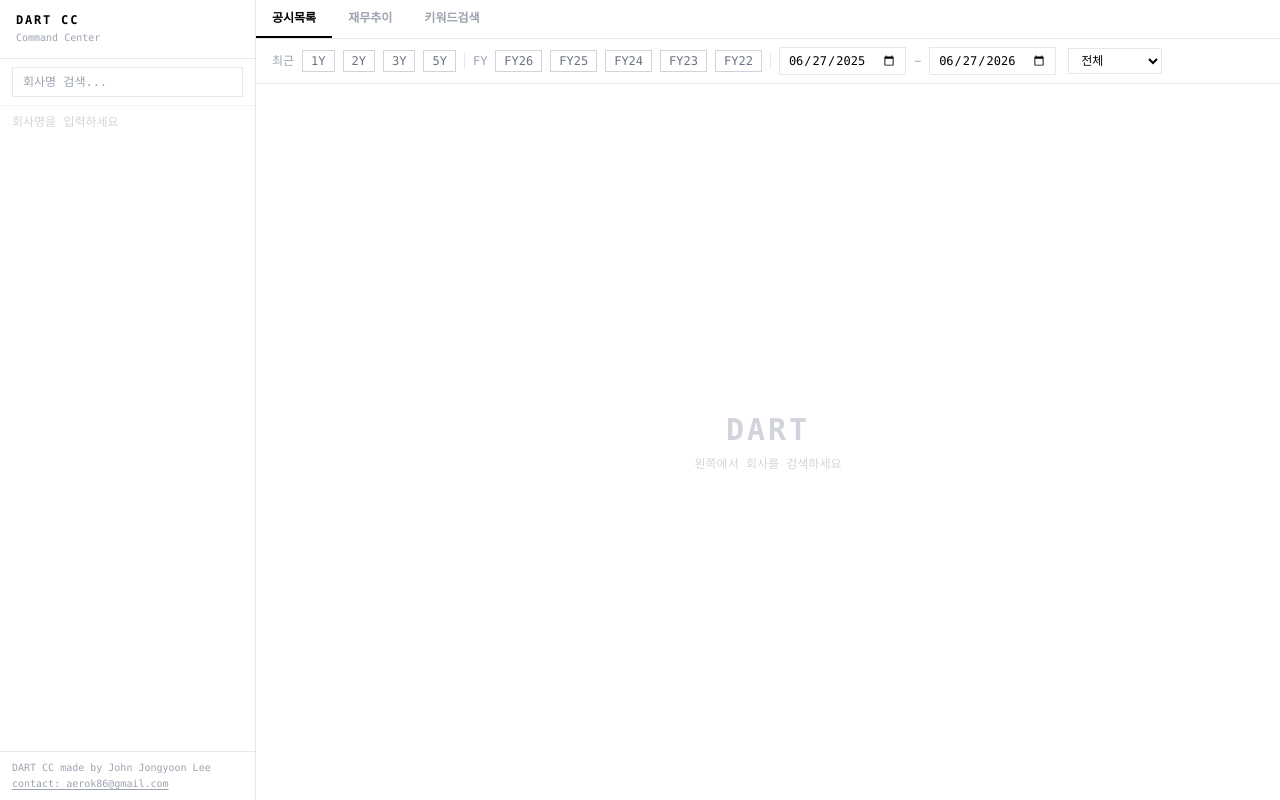
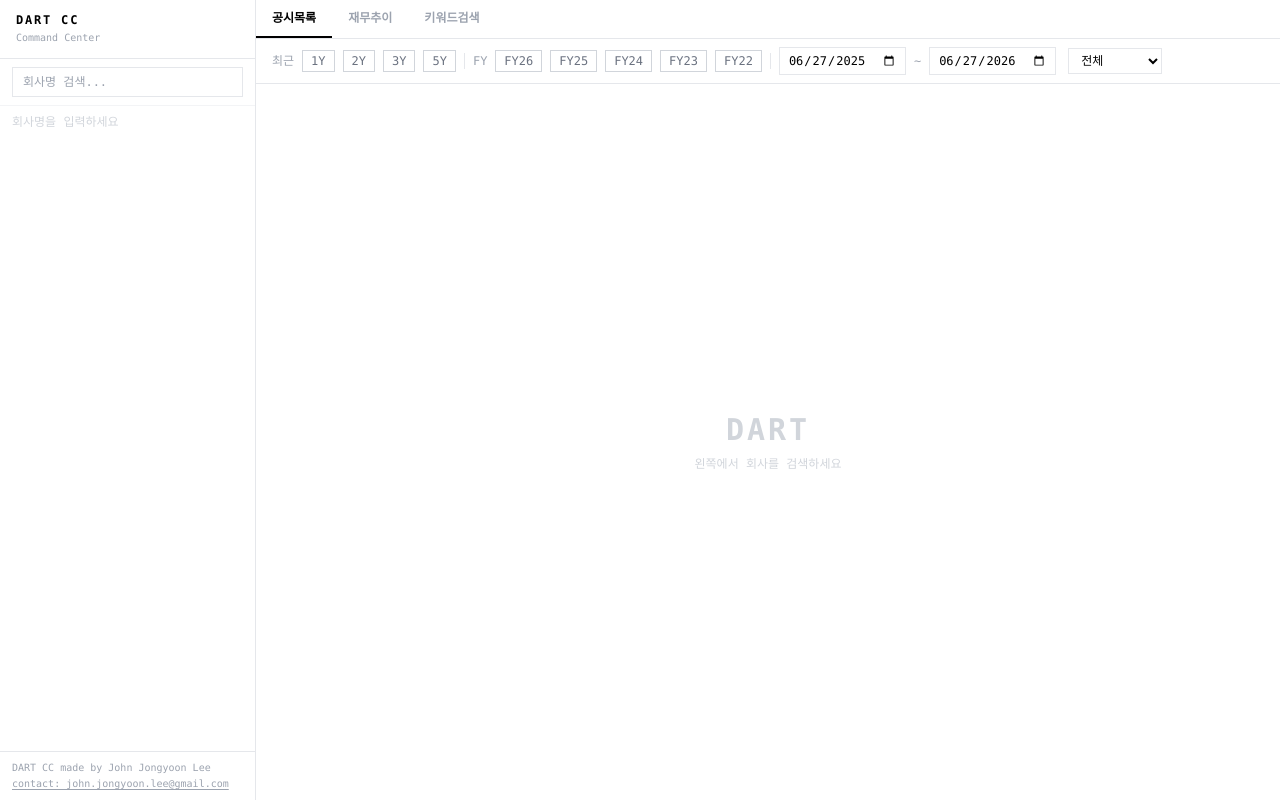
Before and after one commit to aerok86-arch/dart-command-center, a Next.js app: page / in a window 1280 px wide. Built offline with nearby package versions, Linux system fonts and the light colour scheme.

Commit message:
Update contact email

```diff
--- a/src/app/page.tsx
+++ b/src/app/page.tsx
@@ -471,8 +471,8 @@
 
         <div className="px-3 py-2 border-t border-gray-200 text-[10px] leading-relaxed text-gray-400 bg-white">
           <div>DART CC made by John Jongyoon Lee</div>
-          <a href="mailto:aerok86@gmail.com" className="hover:text-black underline underline-offset-2">
-            contact: aerok86@gmail.com
+          <a href="mailto:john.jongyoon.lee@gmail.com" className="hover:text-black underline underline-offset-2">
+            contact: john.jongyoon.lee@gmail.com
           </a>
         </div>
       </div>
```
